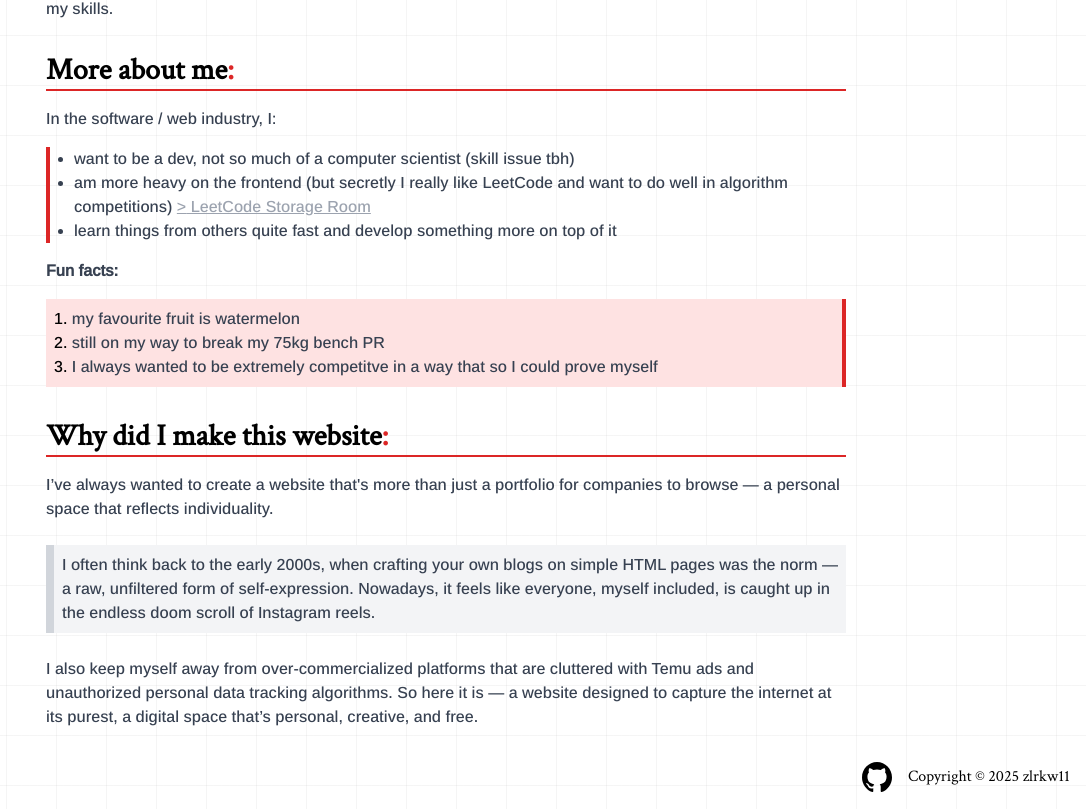
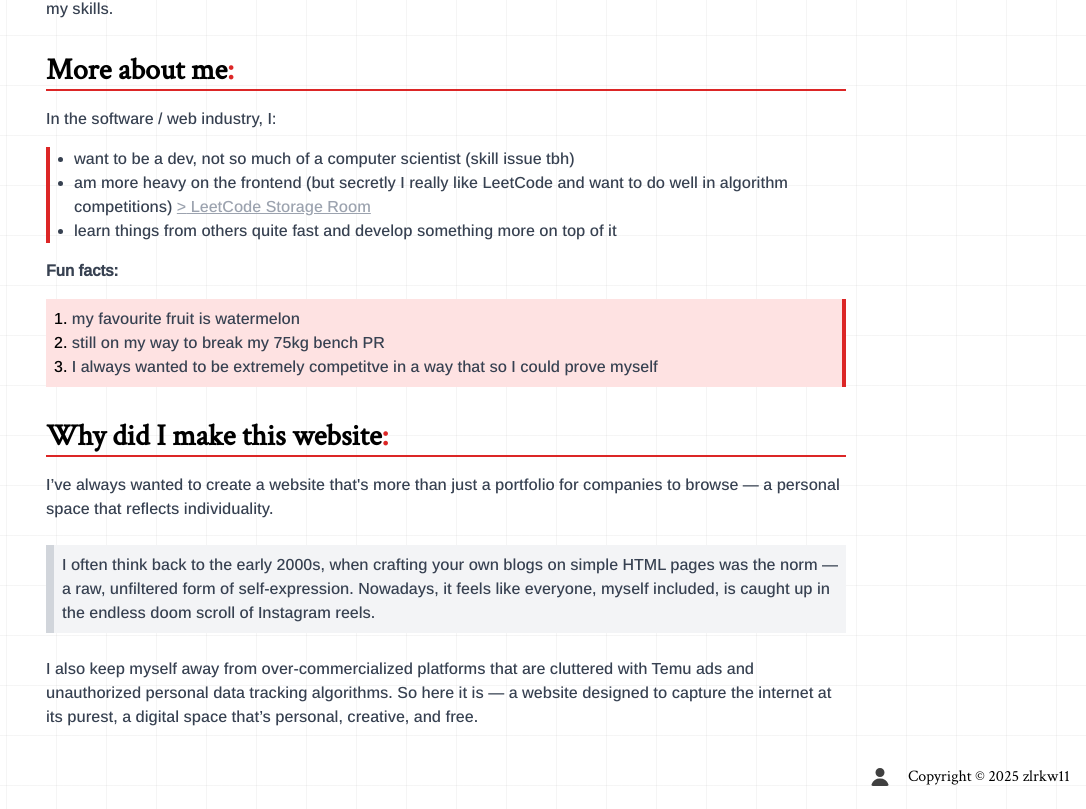
Before and after one commit to zlrkw11/zl-v2, a Next.js app: page / in a window 1280 px wide. Shown: the part 465-1274 px from the top of the page, without its empty margins (194-1280 px from the left). Built offline with nearby package versions, Linux system fonts and the light colour scheme.

Commit message:
feat: footer component dark mode applied

```diff
--- a/app/components/footer.tsx
+++ b/app/components/footer.tsx
@@ -3,6 +3,7 @@ import Image from "next/image";
 import Link from "next/link";
 import github from "../../public/assets/gh.svg";
 import styles from "../styles/Home.module.css";
+import { UserIcon } from "@heroicons/react/16/solid";
 const Footer = () => {
   return (
     <div className="flex w-full mt-auto ml-auto justify-center md:justify-end">
@@ -15,9 +16,9 @@ const Footer = () => {
           className={`${styles.moveUpDown} mr-auto`}
         /> */}
         <Link href="https://github.com/zlrkw11">
-          <Image src={github} alt="github" width={30} height={30} />
+          <UserIcon className="size-6 dark:text-neutral-400 text-neutral-700 md:block" />
         </Link>
-        <p>Copyright © 2025 zlrkw11</p>
+        <p className="dark:text-neutral-300">Copyright © 2025 zlrkw11</p>
       </div>
     </div>
   );
```
